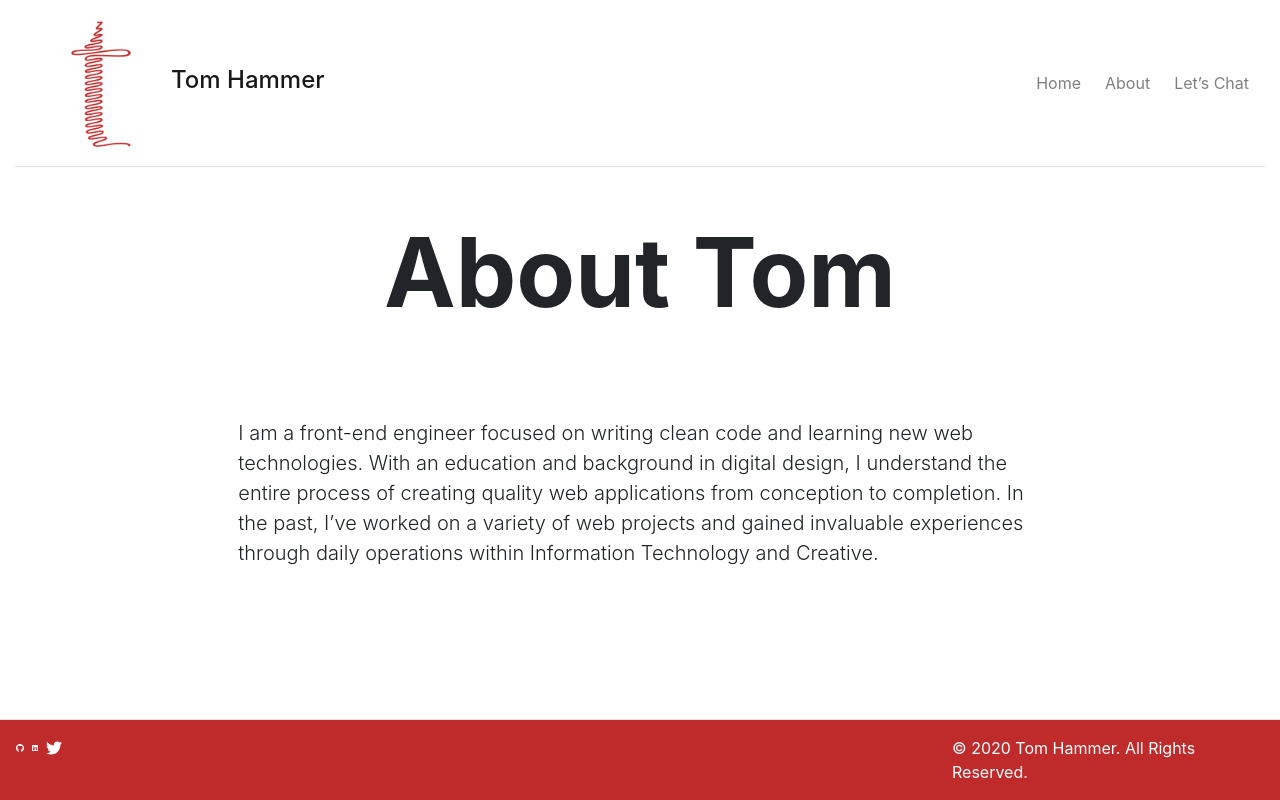
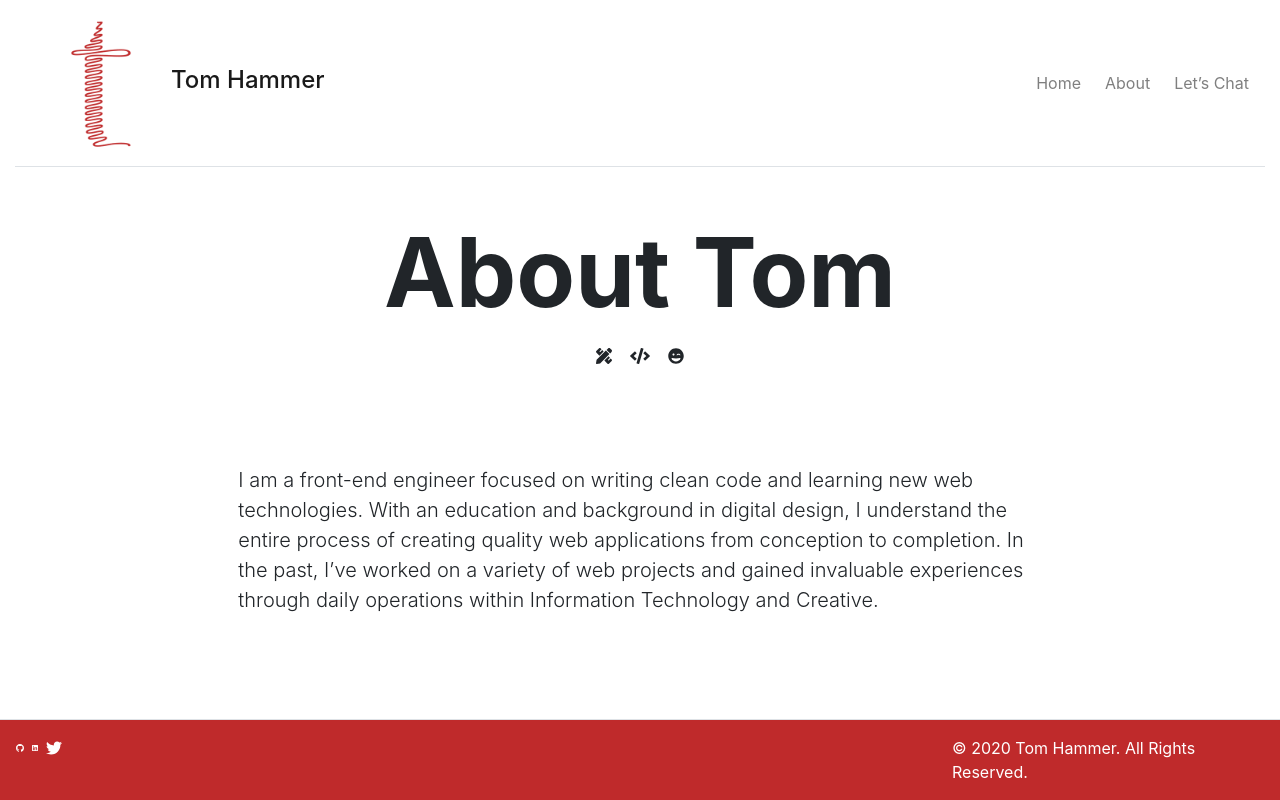
Before and after one commit to tjhammer845/tjhammer845.github.io, a React (Create React App) app: page /about in a window 1280 px wide. Built offline with nearby package versions, Linux system fonts and the light colour scheme.

Commit message:
react parser to add font awesome icons in state

```diff
--- a/src/components/Hero.js
+++ b/src/components/Hero.js
@@ -19,9 +19,9 @@ function Hero(props) {
                     <Col md={8} sm={12} className="text-center">
                         {props.title && <h2 className="display-1 font-weight-bolder">{props.title}</h2>}
                         <h2>
-                            <FontAwesomeIcon className="p-2" icon="faPencilRuler" />
-                            <FontAwesomeIcon className="p-2" icon="faCode" />
-                            <FontAwesomeIcon className="p-2" icon="faGrinWink" /></h2>
+                            <FontAwesomeIcon className="p-2" icon={faPencilRuler} />
+                            <FontAwesomeIcon className="p-2" icon={faCode} />
+                            <FontAwesomeIcon className="p-2" icon={faGrinWink} /></h2>
                         {props.subTitle && <h3 className="display-4 font-weight-light">{props.subTitle}</h3>}
                         {props.text && <h4 className="lead font-weight-light">{props.text}</h4>}
                     </Col>
```
Also changed, not shown: 13 other files (tests, documents, lock files or other folders).
